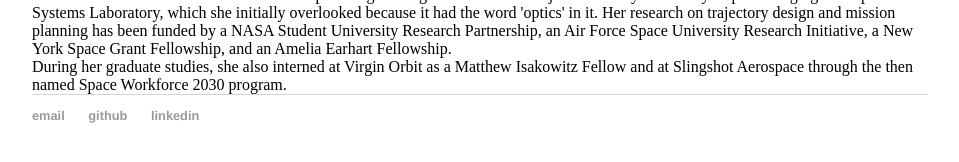
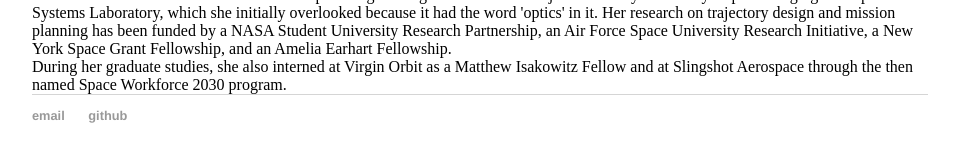
Before and after one commit to ggenszler/ggenszler.github.io, a Jekyll site: the page built from index.html, in a window 1280 px wide. Shown: the part 449-611 px from the top of the page, without its empty margins (160-1119 px from the left). Built offline with Jekyll 4.4.1, drawn with Linux system fonts in a browser that asks for light colours.

Commit message:
Update default.html

```diff
--- a/_layouts/default.html
+++ b/_layouts/default.html
@@ -22,7 +22,6 @@
 	    		<ul>
 	        		<li><a href="mailto:gqg2@cornell.edu">email</a></li>
 	        		<li><a href="https://github.com/ggenszler">github</a></li>
-				<li><a href="https://www.linkedin.com/in/grace-genszler/">linkedin</a></li>
 				</ul>
 			</footer>
 		</body>
```
